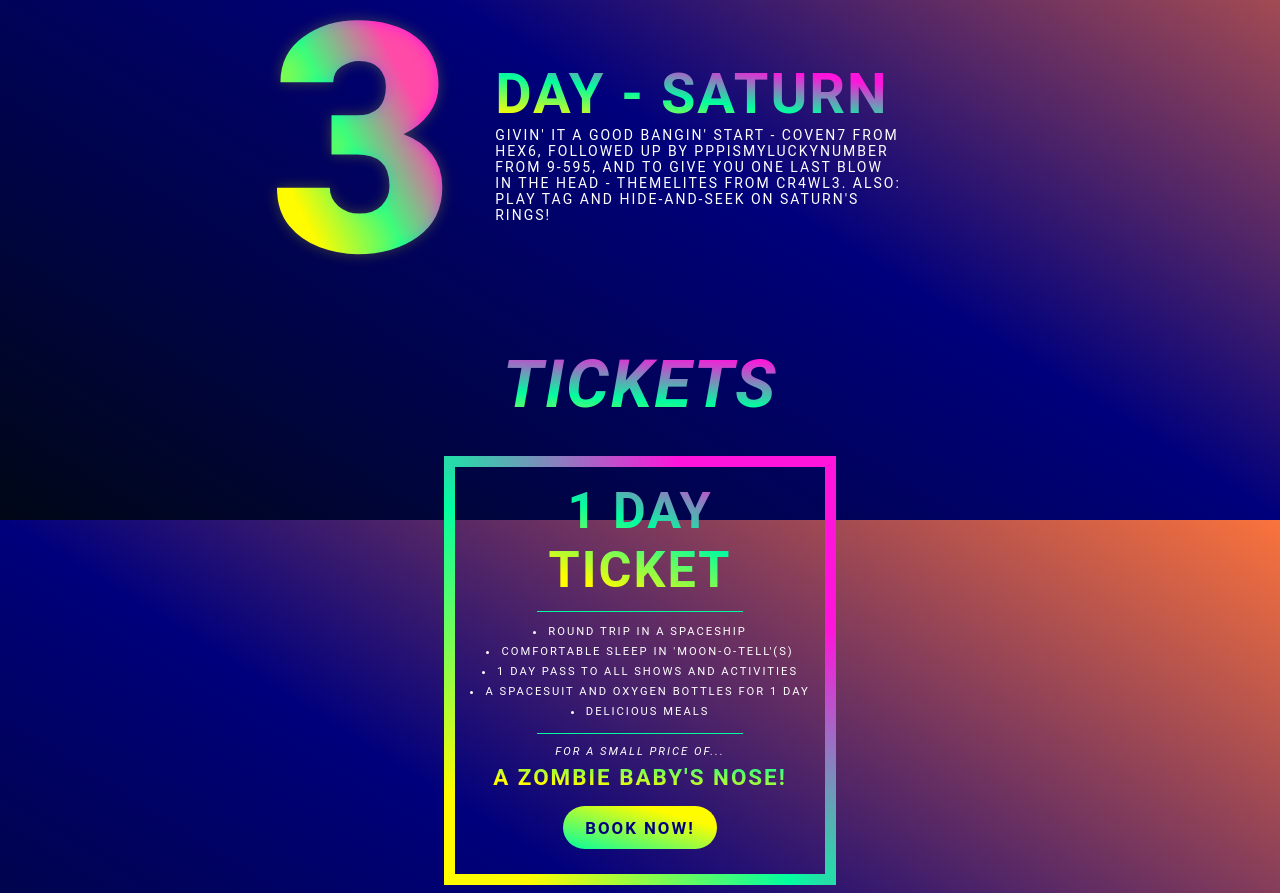
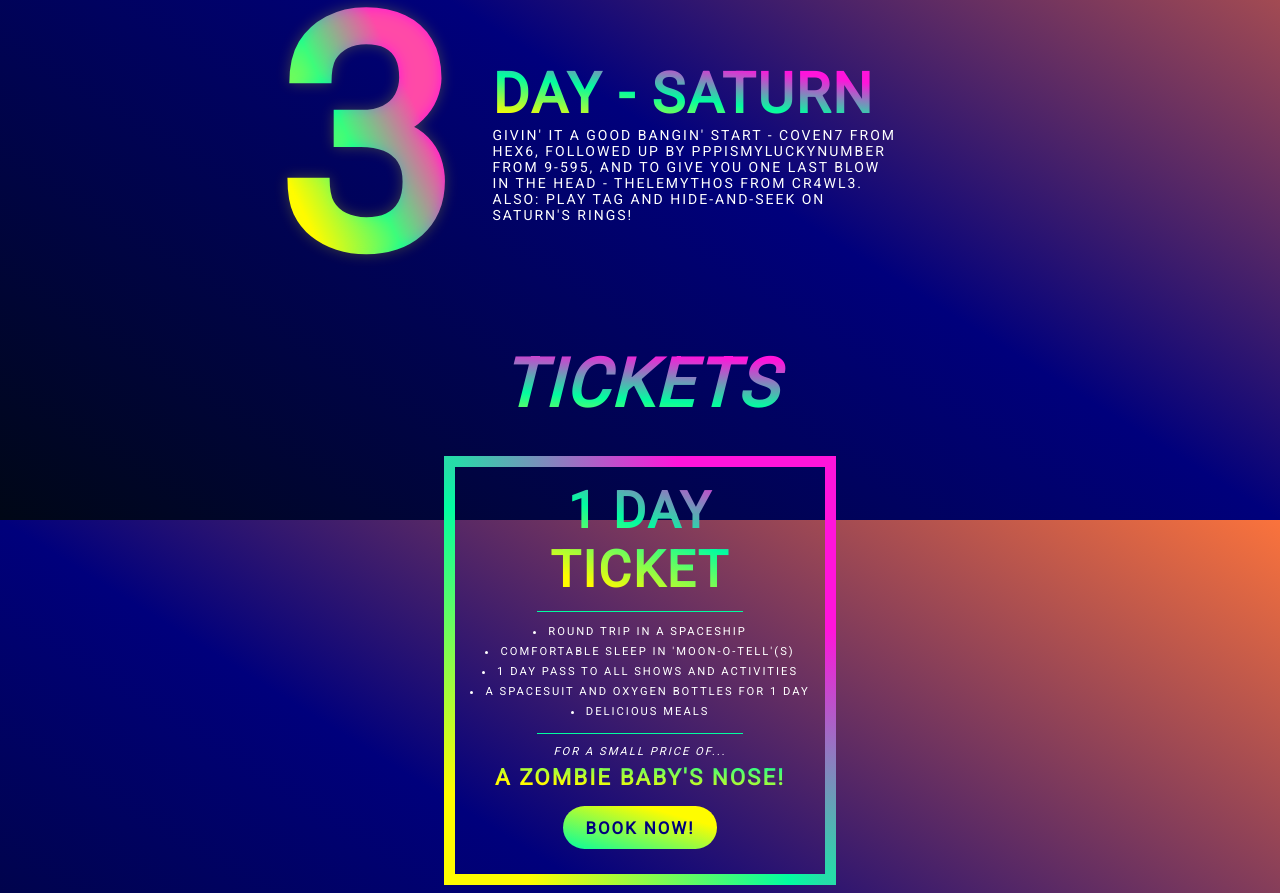
Before and after one commit to KristinaBaks/galaxy-fest, a website: page docs/index.html in a window 1280 px wide. Shown: the part 1880-2773 px from the top of the page. Drawn offline with Linux system fonts and the light colour scheme.

Commit message:
edit nr1

```diff
--- a/docs/assets/scss/_animations.scss
+++ b/docs/assets/scss/_animations.scss
@@ -1,14 +1,14 @@
 
 @keyframes moveInRight {
     0% {
-        opacity: 0;
+        // opacity: 0;
         transform: translateX(10rem);
     }
     75% {
         transform: translateX(-3rem);
     }
     100% {
-        opacity: 1;
+        // opacity: 1;
         transform: translate(0);
     }
 }
--- a/docs/index.html
+++ b/docs/index.html
@@ -3,6 +3,7 @@
 <head>
     <meta charset="UTF-8">
     <meta name="viewport" content="width=device-width, initial-scale=1.0">
+    <link href="https://fonts.googleapis.com/css?family=Roboto" rel="stylesheet">
     <link rel="stylesheet" type="text/css" href="dist/css/style.css">
     <title>Galaxy Fest</title>
 </head>
@@ -57,7 +58,7 @@
                 <div class="column-2-of-2">
                     <h2 class="programme-box__sub-title">Day - Saturn</h2>
                     <p class="programme-box__text">
-                    Givin' it a good bangin' start - Coven7 from hex6, followed up by pppIsMyLuckyNumber from 9-595, and to give you one last blow in the head - Themelites from Cr4wl3. Also: play tag and hide-and-seek on Saturn's rings!
+                    Givin' it a good bangin' start - Coven7 from hex6, followed up by pppIsMyLuckyNumber from 9-595, and to give you one last blow in the head - Thelemythos from Cr4wl3. Also: play tag and hide-and-seek on Saturn's rings!
                     </p>
                 </div>
             </div>
```
Also changed, not shown: docs/dist/css/style.css.
